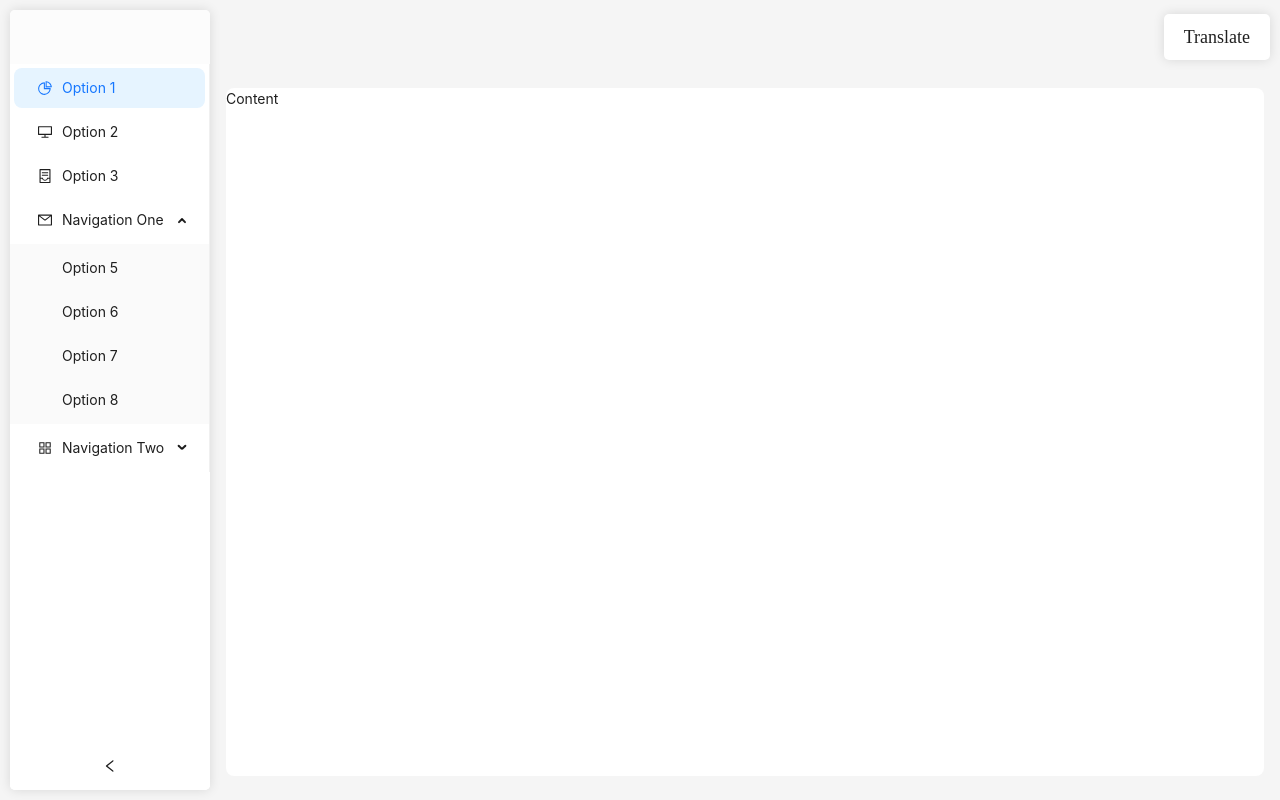
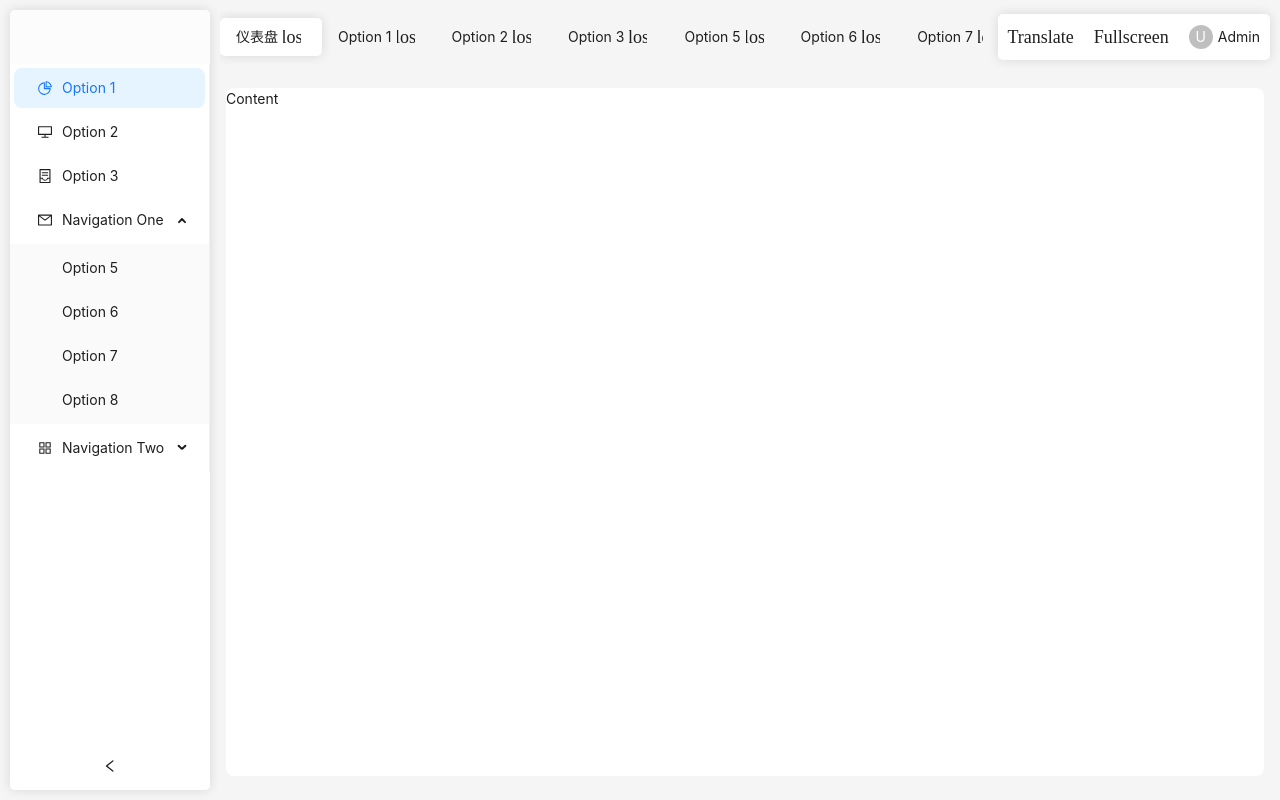
Before and after one commit to Youzi-io/start-point-ui-react, a React (Vite) app: page / in a window 1280 px wide. Built offline with nearby package versions, Linux system fonts and the light colour scheme; a web font is replaced by a local one.

Commit message:
feat：编写顶部tag栏以及用户操作栏

```diff
--- a/src/layout/components/HeaderContent.tsx
+++ b/src/layout/components/HeaderContent.tsx
@@ -1,44 +1,13 @@
-import MSIcon from "@/components/MSIcon";
-import styles from "./headerContent.module.scss";
-import { Dropdown } from "antd";
-import { useLang } from "@/hooks/useLang";
-import { useState } from "react";
+import HeaderOperate from "./HeaderOperate";
+import HeaderTag from "./HeaderTag";
 
 const HeaderContent = () => {
   return (
     <div className="h-[100%] flex justify-between items-center">
-      <div></div>
+      <HeaderTag className="flex-1" />
       <HeaderOperate />
     </div>
   );
 };
 
-const HeaderOperate = () => {
-  const { getLangList, changeLanguage, getCurSysLang } = useLang();
-  const [curLang] = useState(getCurSysLang());
-  return (
-    <div
-      className={`h-[46px] flex justify-center items-center ${styles["option-list"]}`}
-    >
-      <Dropdown
-        trigger={["click"]}
-        menu={{
-          items: getLangList(),
-          selectable: true,
-          defaultSelectedKeys: [curLang],
-          onClick: (item) => {
-            changeLanguage(item.key);
-          },
-        }}
-      >
-        <div
-          className={`h-[100%] px-[20px] flex justify-center items-center ${styles["option-list-item"]}`}
-        >
-          <MSIcon className={`${styles["option-icon"]}`} name={"Translate"} />
-        </div>
-      </Dropdown>
-    </div>
-  );
-};
-
 export default HeaderContent;
--- /dev/null
+++ b/src/layout/components/HeaderOperate/index.tsx
@@ -0,0 +1,73 @@
+import MSIcon from "@/components/MSIcon";
+import { useLang } from "@/hooks/useLang";
+import { Avatar, Dropdown } from "antd";
+import { useState } from "react";
+import styles from "./index.module.scss";
+
+const HeaderOperate = () => {
+  const { getLangList, changeLanguage, getCurSysLang } = useLang();
+  const [curLang] = useState(getCurSysLang());
+
+  const [fullScreen, setFullScreen] = useState(false);
+
+  const handleFullscreen = () => {
+    if (!document.fullscreenElement) {
+      // 进入全屏
+      if (document.documentElement.requestFullscreen) {
+        document.documentElement
+          .requestFullscreen()
+          .then(() => setFullScreen(true));
+      }
+    } else {
+      // 退出全屏
+      if (document.exitFullscreen) {
+        document.exitFullscreen().then(() => setFullScreen(false));
+      }
+    }
+  };
+
+  return (
+    <div
+      className={`h-[46px] flex justify-center items-center select-none ${styles["option-list"]}`}
+    >
+      <Dropdown
+        trigger={["click"]}
+        menu={{
+          items: getLangList(),
+          selectable: true,
+          defaultSelectedKeys: [curLang],
+          onSelect: (item) => {
+            changeLanguage(item.key);
+          },
+        }}
+      >
+        <div
+          className={`h-[100%] px-[10px] flex justify-center items-center ${styles["option-list-item"]}`}
+        >
+          <MSIcon className={`${styles["option-icon"]}`} name="Translate" />
+        </div>
+      </Dropdown>
+      <div
+        className={`h-[100%] px-[10px] flex justify-center items-center ${styles["option-list-item"]}`}
+        onClick={handleFullscreen}
+      >
+        {fullScreen ? (
+          <MSIcon
+            className={`${styles["option-icon"]}`}
+            name={"Fullscreen_Exit"}
+          />
+        ) : (
+          <MSIcon className={`${styles["option-icon"]}`} name="Fullscreen" />
+        )}
+      </div>
+      <div
+        className={`h-[100%] px-[10px] flex justify-center items-center ${styles["option-list-item"]}`}
+      >
+        <Avatar size="small">U</Avatar>
+        <div className="ml-[5px]">Admin</div>
+      </div>
+    </div>
+  );
+};
+
+export default HeaderOperate;
--- /dev/null
+++ b/src/layout/components/HeaderTag/index.module.scss
@@ -0,0 +1,36 @@
+.tag-list-item {
+  flex: none;
+  display: flex;
+  align-items: center;
+  justify-content: center;
+  position: relative;
+  z-index: 2;
+}
+
+.close-icon {
+  width: 18px;
+  height: 18px;
+  margin: 0 5px;
+  overflow: hidden;
+
+  &:hover {
+    border-radius: 50%;
+    background-color: red;
+    color: #fff;
+  }
+}
+
+.tag-active-box {
+  background-color: #fff;
+  height: 100%;
+  position: absolute;
+  left: 0;
+  top: 0;
+  z-index: 1;
+  transition: all 0.3s;
+  @include divInitialization();
+}
+
+.tag-dropdown-box {
+  @include divInitialization();
+}
--- /dev/null
+++ b/src/layout/components/HeaderTag/index.tsx
@@ -0,0 +1,246 @@
+import MSIcon from "@/components/MSIcon";
+import styles from "./index.module.scss";
+import { useEffect, useRef, useState } from "react";
+import { Button, Flex } from "antd";
+
+interface HeaderTagProps {
+  className?: string;
+}
+const HeaderTag = ({ className }: HeaderTagProps) => {
+  const list = [
+    "仪表盘",
+    "Option 1",
+    "Option 2",
+    "Option 3",
+    "Option 5",
+    "Option 6",
+    "Option 7",
+    "Option 8",
+    "Option 9",
+    "Option 10",
+    "Option 11",
+    "Option 12",
+    "Option 13",
+    "Option 14",
+    "Option 15",
+    "Option 16",
+    "Option 17",
+    "Option 18",
+    "Option 19",
+  ];
+
+  const tagRef = useRef<HTMLDivElement>(null);
+  const handleScroll = (event: React.WheelEvent<HTMLDivElement>) => {
+    if (tagRef.current) {
+      tagRef.current.scrollLeft += event.deltaY;
+    }
+  };
+
+  const [tagIndex, setTagIndex] = useState(0);
+  const tagItemRef = useRef<HTMLDivElement[]>([]);
+
+  const [tagWidth, setTagWidth] = useState(0);
+  const [tagLeftPosition, setTagLeftPosition] = useState(0);
+
+  // 切换标签
+  const handleChangeTag = (index: number) => {
+    setTagIndex(index);
+  };
+
+  // 处理关闭标签
+  const handleCloseTag = (
+    index: number,
+    event: React.MouseEvent<HTMLDivElement, MouseEvent>
+  ) => {
+    event.stopPropagation();
+    console.log(index);
+  };
+
+  const [tagMenu, setTagMenu] = useState(false);
+  const [tagDropdownSite, setTagDropdownSite] = useState({
+    x: 0,
+    y: 0,
+  });
+  // 处理右键菜单
+  const handleContextMenu = (
+    index: number,
+    event: React.MouseEvent<HTMLDivElement, MouseEvent>
+  ) => {
+    event.preventDefault();
+    console.log(event);
+    setTagMenu(true);
+    setTagDropdownSite({
+      x: event.pageX,
+      y: event.pageY,
+    });
+  };
+
+  // 处理标签关闭下拉菜单
+  const handleCloseTagDropdownMenu = () => {
+    setTagMenu(false);
+  };
+
+  useEffect(() => {
+    // 处理激活标签
+    const handleActiveTag = () => {
+      const currentTag = tagItemRef.current[tagIndex];
+      if (currentTag) {
+        setTagWidth(currentTag.offsetWidth);
+        setTagLeftPosition(currentTag.offsetLeft);
+        currentTag.scrollIntoView();
+      }
+    };
+    handleActiveTag();
+  }, [tagIndex]);
+
+  return (
+    <>
+      <div
+        className={`${className} relative mr-[15px] h-[100%] w-[100%] flex items-center overflow-hidden`}
+        ref={tagRef}
+        onWheel={handleScroll}
+      >
+        <div className={`flex justify-start items-center absolute`}>
+          {list.map((item, index) => (
+            <div
+              className={`${styles["tag-list-item"]} p-[10px_16px] cursor-pointer select-none`}
+              key={index}
+              ref={(el) => (tagItemRef.current[index] = el!)}
+              onClick={() => handleChangeTag(index)}
+              onContextMenu={(event) => handleContextMenu(index, event)}
+            >
+              {item}
+              <div
+                className={`${styles["close-icon"]} flex items-center justify-center`}
+                onClick={(event) => handleCloseTag(index, event)}
+              >
+                <MSIcon name="close" />
+              </div>
+            </div>
+          ))}
+          <div
+            className={styles["tag-active-box"]}
+            style={{
+              width: tagWidth,
+              left: tagLeftPosition,
+            }}
+          ></div>
+        </div>
+      </div>
+      {tagMenu ? (
+        <TagDropdownMenu
+          x={tagDropdownSite.x}
+          y={tagDropdownSite.y}
+          close={handleCloseTagDropdownMenu}
+        />
+      ) : null}
+    </>
+  );
+};
+
+interface TagDropdownMenuProps {
+  x?: number;
+  y?: number;
+  close?: () => void;
+}
+
+enum TagDropdownMenuOperationEnum {
+  Refresh = "refresh",
+  Close = "close",
+  Other = "other",
+  All = "all",
+}
+
+const TagDropdownMenu = ({ x, y, close }: TagDropdownMenuProps) => {
+  const tagDropdownMenuRef = useRef<HTMLDivElement>(null);
+
+  // 标签下拉菜单操作方法
+  const tagDropdownMenuOperation = (type: TagDropdownMenuOperationEnum) => {
+    switch (type) {
+      case TagDropdownMenuOperationEnum.Refresh:
+        tagRefresh();
+        break;
+      case TagDropdownMenuOperationEnum.Close:
+        tagClose();
+        break;
+      case TagDropdownMenuOperationEnum.Other:
+        tagCloseOther();
+        break;
+      case TagDropdownMenuOperationEnum.All:
+        tagCloseAll();
+        break;
+    }
+  };
+
+  const tagRefresh = () => {};
+  const tagClose = () => {};
+  const tagCloseOther = () => {};
+  const tagCloseAll = () => {};
+
+  useEffect(() => {
+    const focusTagMenu = (event: MouseEvent) => {
+      const clickedElement = event.target as Node; // 获取被点击的元素
+      if (tagDropdownMenuRef.current) {
+        if (!tagDropdownMenuRef.current.contains(clickedElement)) {
+          close && close();
+        }
+      }
+    };
+    document.addEventListener("click", focusTagMenu);
+    return () => {
+      document.removeEventListener("click", focusTagMenu);
+    };
+  }, [close]);
+
+  return (
+    <div
+      className={`${styles["tag-dropdown-box"]} bg-[#fff] absolute left-0 top-0 z-10 overflow-hidden py-[10px]`}
+      style={{
+        left: x,
+        top: y,
+      }}
+      ref={tagDropdownMenuRef}
+    >
+      <Flex vertical>
+        <Button
+          type="text"
+          icon={<MSIcon name="Refresh" />}
+          onClick={() =>
+            tagDropdownMenuOperation(TagDropdownMenuOperationEnum.Refresh)
+          }
+        >
+          重新加载
+        </Button>
+        <Button
+          type="text"
+          icon={<MSIcon name="Close" />}
+          onClick={() =>
+            tagDropdownMenuOperation(TagDropdownMenuOperationEnum.Close)
+          }
+        >
+          关闭标签
+        </Button>
+        <Button
+          type="text"
+          icon={<MSIcon name="Remove" />}
+          onClick={() =>
+            tagDropdownMenuOperation(TagDropdownMenuOperationEnum.Other)
+          }
+        >
+          关闭其他标签
+        </Button>
+        <Button
+          type="text"
+          icon={<MSIcon name="Crop_Square" />}
+          onClick={() =>
+            tagDropdownMenuOperation(TagDropdownMenuOperationEnum.All)
+          }
+        >
+          关闭全部标签
+        </Button>
+      </Flex>
+    </div>
+  );
+};
+
+export default HeaderTag;
```
Also changed, not shown: src/layout/components/HeaderOperate/index.module.scss (renamed from src/layout/components/headerContent.module.scss).
